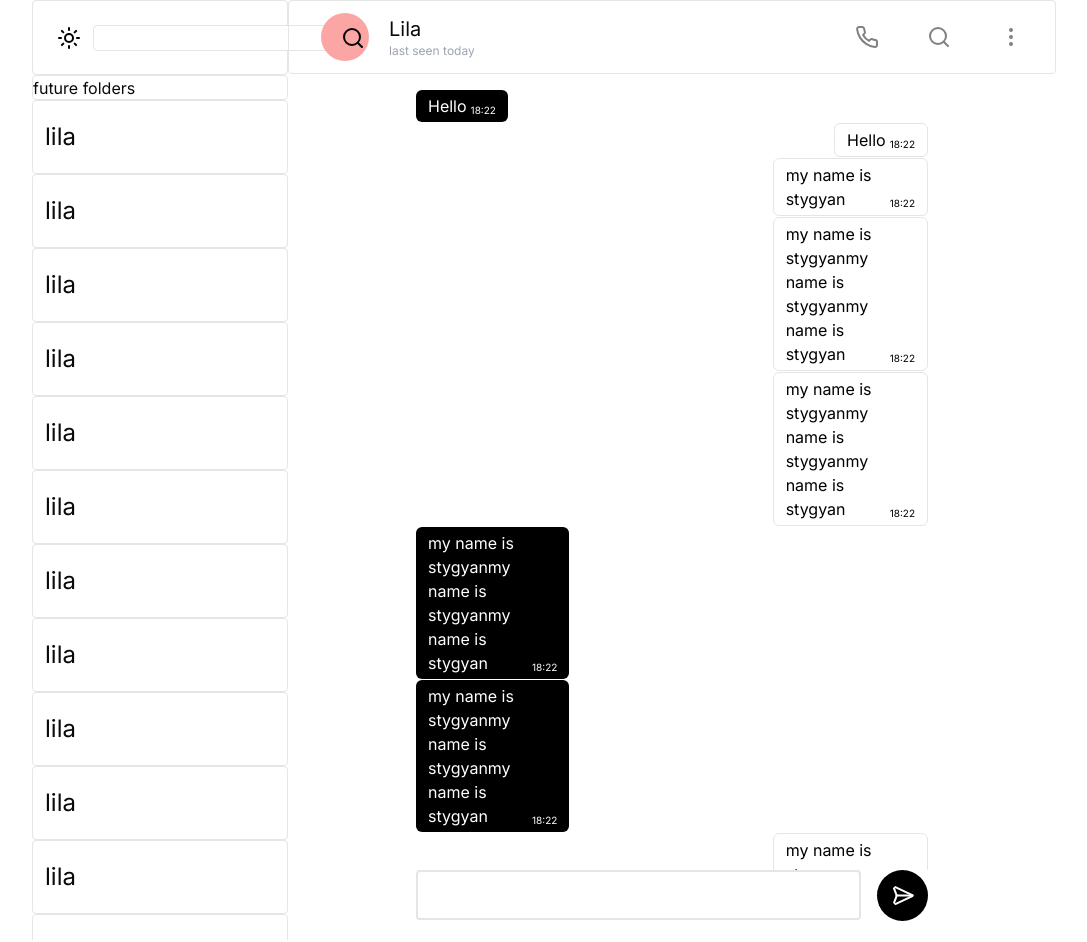
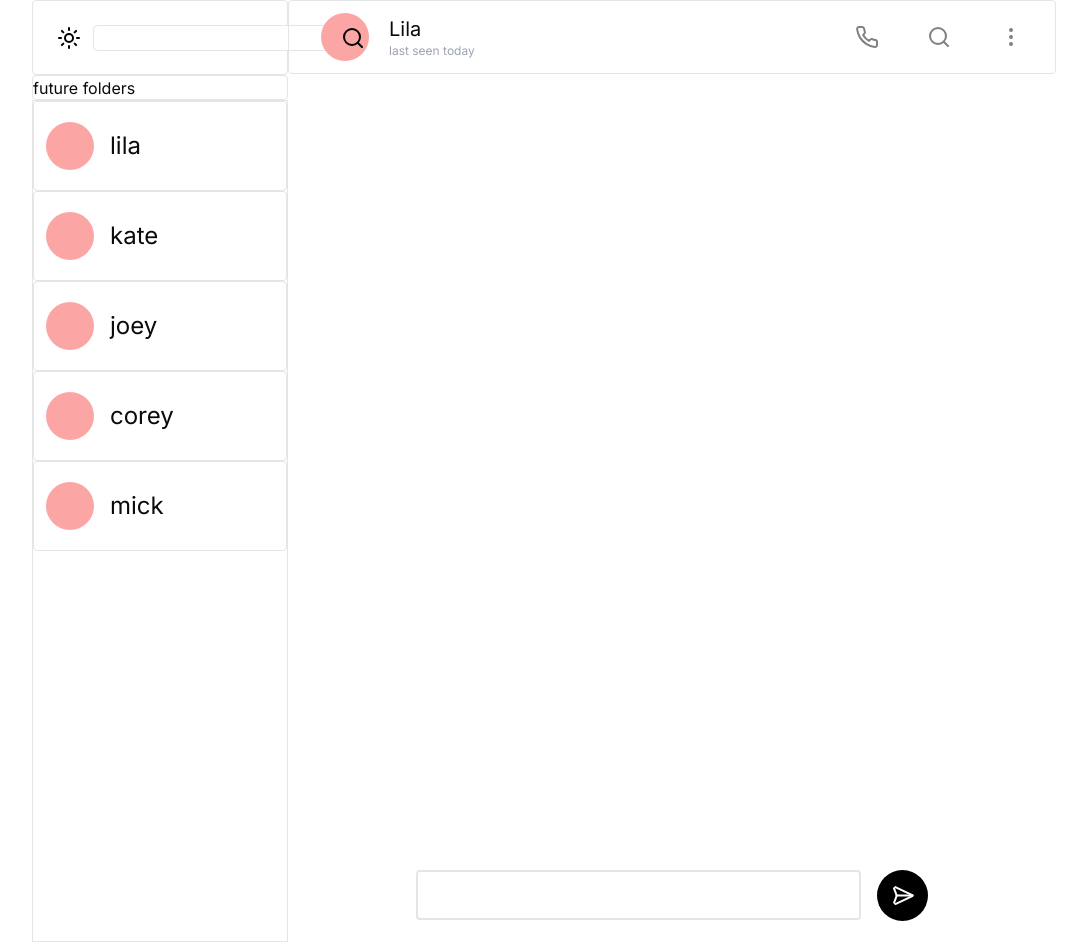
Before and after one commit to retsuv/messenger, a Next.js app in the folder front/: page / in a window 1280 px wide. Shown: the whole page, without its empty margins (96-1183 px from the left). Built offline with nearby package versions, Linux system fonts and the light colour scheme.

Commit message:
before crypto library

```diff
--- a/front/src/components/mainComponents/mainChat/enterMessageInput/InputField.tsx
+++ b/front/src/components/mainComponents/mainChat/enterMessageInput/InputField.tsx
@@ -1,13 +1,25 @@
+"use client"
+
 import { SendHorizonal } from "lucide-react";
+import { useDispatch } from "react-redux";
+import { addMessage } from "@/components/utils/redux/features/messages/messagesSlice";
+import { useState } from "react";
 
 export default function Inputfield() {
+    const [messText, setMessText] = useState("");
+    const dispatch = useDispatch();
     return(
         <div className="w-2/3 mx-auto flex gap-4">
-            <input type="text" className="border-2 rounded w-full h-[50px] pl-3"/>
-            <button>
+            <input
+                type="text"
+                className="border-2 rounded w-full h-[50px] pl-3"
+                onChange={e => setMessText(e.target.value)}
+                value={messText}
+            />
+            <button onClick={() => dispatch(addMessage(messText))}>
                 <SendHorizonal
                     color="white"
-                    className="w-auto h-auto bg-black rounded-full cursor-pointer"
+                    className="w-auto h-auto bg-black transition rounded-full cursor-pointer"
                     style={{
                         padding: "0.85rem"
                     }}
--- a/front/src/components/mainComponents/mainChat/messages/MessagesList.tsx
+++ b/front/src/components/mainComponents/mainChat/messages/MessagesList.tsx
@@ -1,30 +1,17 @@
+"use client"
+
 import * as ScrollArea from "@radix-ui/react-scroll-area";
 import Message from "./Message";
+import { useSelector } from "react-redux";
+import { RootState } from "@/components/utils/redux/store";
 
 export default function MessagesList() {
+    const allMessages = useSelector((state: RootState) => state.messageList.messages);
     return(
             <ScrollArea.Root className="h-[780px] overflow-hidden w-2/3 mx-auto mt-4">
                 <ScrollArea.Viewport className="w-full h-full" style={{borderRadius: "inherit"}}>
                     <div className="flex flex-col gap-y-px">
-                        <Message time="18:22">Hello</Message>
-                        <Message time="18:22" byUser>Hello</Message>
-                        <Message time="18:22" byUser>my name is stygyan</Message>
-                        <Message time="18:22" byUser>my name is stygyanmy name is stygyanmy name is stygyan</Message>
-                        <Message time="18:22" byUser>my name is stygyanmy name is stygyanmy name is stygyan</Message>
-                        <Message time="18:22" >my name is stygyanmy name is stygyanmy name is stygyan</Message>
-                        <Message time="18:22" >my name is stygyanmy name is stygyanmy name is stygyan</Message>
-                        <Message time="18:22" byUser>my name is stygyanmy name is stygyanmy name is stygyan</Message>
-                        <Message time="18:22" byUser>my name is stygyanmy name is stygyanmy name is stygyan</Message>
-                        <Message time="18:22" >my name is stygyanmy name is stygyanmy name is stygyan</Message>
-                        <Message time="18:22" byUser>my name is stygyanmy name is stygyanmy name is stygyan</Message>
-                        <Message time="18:22" >my name is stygyanmy name is stygyanmy name is stygyan</Message>
-                        <Message time="18:22" >my name is stygyanmy name is stygyanmy name is stygyan</Message>
-                        <Message time="18:22" byUser>my name is stygyanmy name is stygyanmy name is stygyan</Message>
-                        <Message time="18:22" >my name is stygyanmy name is stygyanmy name is stygyan</Message>
-                        <Message time="18:22" byUser>my name is stygyanmy name is stygyanmy name is stygyan</Message>
-                        <Message time="18:22" >my name is stygyanmy name is stygyanmy name is stygyan</Message>
-                        <Message time="18:22" byUser>my name is stygyanmy name is stygyanmy name is stygyan</Message>
-
+                        {allMessages.map((element: string, index: number) => <Message key={index} time="18:22" byUser={index%2==0}>{element}</Message>)}
                     </div>
                 </ScrollArea.Viewport>
                     <ScrollArea.Scrollbar className="ScrollAreaScrollbar" orientation="vertical">
--- a/front/src/components/mainComponents/mainChat/receivingUser/ReceivingUser.tsx
+++ b/front/src/components/mainComponents/mainChat/receivingUser/ReceivingUser.tsx
@@ -11,9 +11,9 @@ export default function ReceivingUser() {
                 </div>
             </div>
             <div className="flex items-center py-3 px-8 gap-12">
-                <Phone color="gray"/>
-                <Search color="gray"/>
-                <EllipsisVertical color="gray"/>
+                <Phone color="gray" className="cursor-pointer"/>
+                <Search color="gray" className="cursor-pointer"/>
+                <EllipsisVertical color="gray" className="cursor-pointer"/>
             </div>
         </div>
     )
--- a/front/src/components/mainComponents/side/chats/ChatItem.tsx
+++ b/front/src/components/mainComponents/side/chats/ChatItem.tsx
@@ -1,6 +1,7 @@
 export default function ChatItem({ name } : { name: string }) {
     return (
-        <div className="text-2xl border rounded py-5 pl-3 hover:bg-black hover:text-white transition">
+        <div className="flex items-center gap-4 text-2xl border rounded py-5 pl-3 hover:bg-black hover:text-white transition cursor-pointer">
+            <div className="avatar w-12 h-12 bg-red-300 rounded-full"></div>
             <p>{name}</p>
         </div>
     )
--- a/front/src/components/mainComponents/side/chats/ChatsList.tsx
+++ b/front/src/components/mainComponents/side/chats/ChatsList.tsx
@@ -3,33 +3,14 @@ import ChatItem from "./ChatItem";
 
 export default function ChatList() {
     return (
-        <div className="flex flex-col">
+        <div className="flex flex-col border">
             <ScrollArea.Root className="h-[840px] overflow-hidden">
                 <ScrollArea.Viewport className="w-full h-full" style={{borderRadius: "inherit"}}>
                     <ChatItem name='lila'/>
-                    <ChatItem name='lila'/>
-                    <ChatItem name='lila'/>
-                    <ChatItem name='lila'/>
-                    <ChatItem name='lila'/>
-                    <ChatItem name='lila'/>
-                    <ChatItem name='lila'/>
-                    <ChatItem name='lila'/>
-                    <ChatItem name='lila'/>
-                    <ChatItem name='lila'/>
-                    <ChatItem name='lila'/>
-                    <ChatItem name='lila'/>
-                    <ChatItem name='lila'/>
-                    <ChatItem name='lila'/>
-                    <ChatItem name='lila'/>
-                    <ChatItem name='lila'/>
-                    <ChatItem name='lila'/>
-                    <ChatItem name='lila'/>
-                    <ChatItem name='lila'/>
-                    <ChatItem name='lila'/>
-                    <ChatItem name='lila'/>
-                    <ChatItem name='lila'/>
-                    <ChatItem name='lila'/>
-                    <ChatItem name='lila'/>
+                    <ChatItem name='kate'/>
+                    <ChatItem name='joey'/>
+                    <ChatItem name='corey'/>
+                    <ChatItem name='mick'/>
                 </ScrollArea.Viewport>
                     <ScrollArea.Scrollbar className="ScrollAreaScrollbar" orientation="vertical">
                         <ScrollArea.Thumb className="ScrollAreaThumb" />
--- /dev/null
+++ b/front/src/components/utils/redux/features/messages/messagesSlice.ts
@@ -0,0 +1,21 @@
+import { createSlice } from "@reduxjs/toolkit";
+import type { PayloadAction } from "@reduxjs/toolkit";
+
+interface IMessages {
+    messages: string[]
+}
+
+const initialState: IMessages = {messages: []};
+
+const messagesSlice = createSlice({
+    name: "messageList",
+    initialState,
+    reducers: {
+        addMessage: (state, action: PayloadAction<string>) => {
+            state.messages.push(action.payload);
+        }
+    }
+});
+
+export const { addMessage } = messagesSlice.actions;
+export default messagesSlice.reducer;
--- a/front/src/components/utils/redux/store.ts
+++ b/front/src/components/utils/redux/store.ts
@@ -1,9 +1,11 @@
 import { configureStore } from '@reduxjs/toolkit'
 import roomReducer from './features/rooms/roomSlice';
+import messagesReducer from './features/messages/messagesSlice'
 
 export const store = configureStore({
     reducer: {
-        room: roomReducer
+        room: roomReducer,
+        messageList: messagesReducer
     },
 })
 
```
